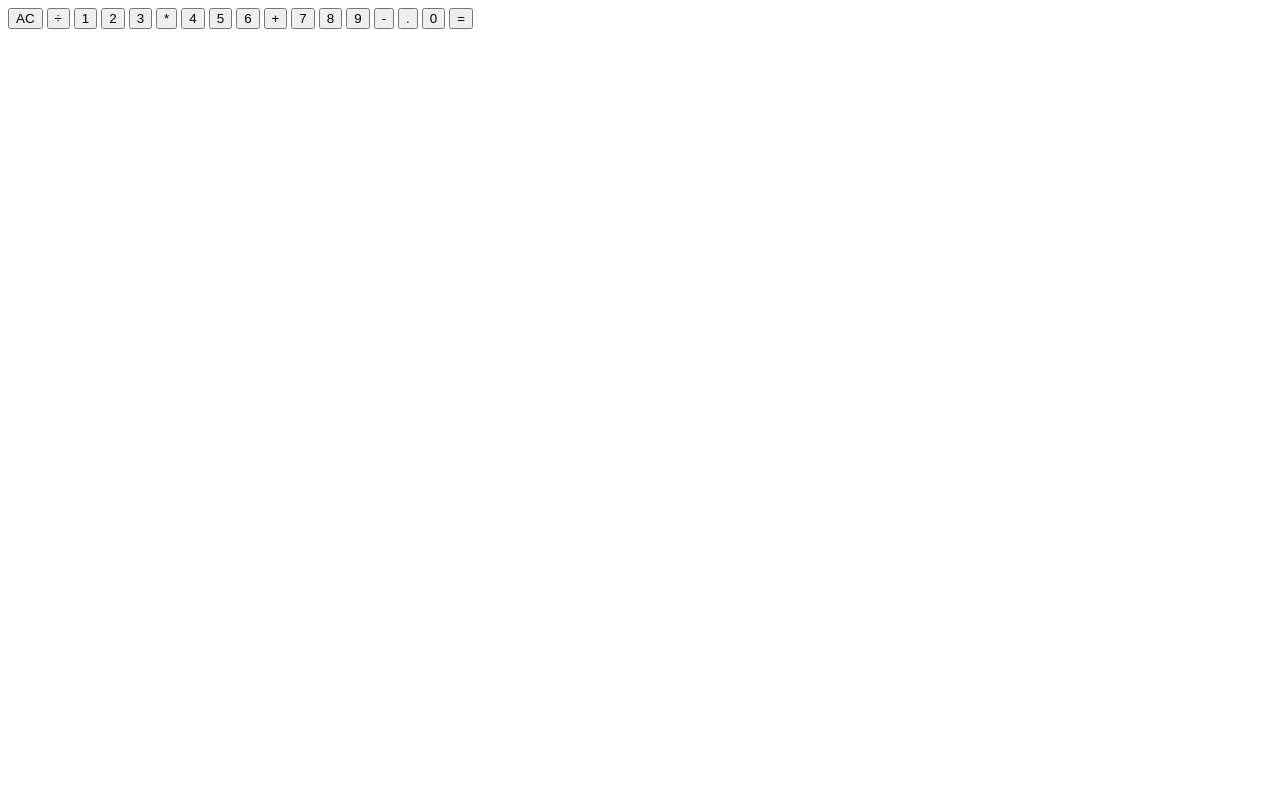
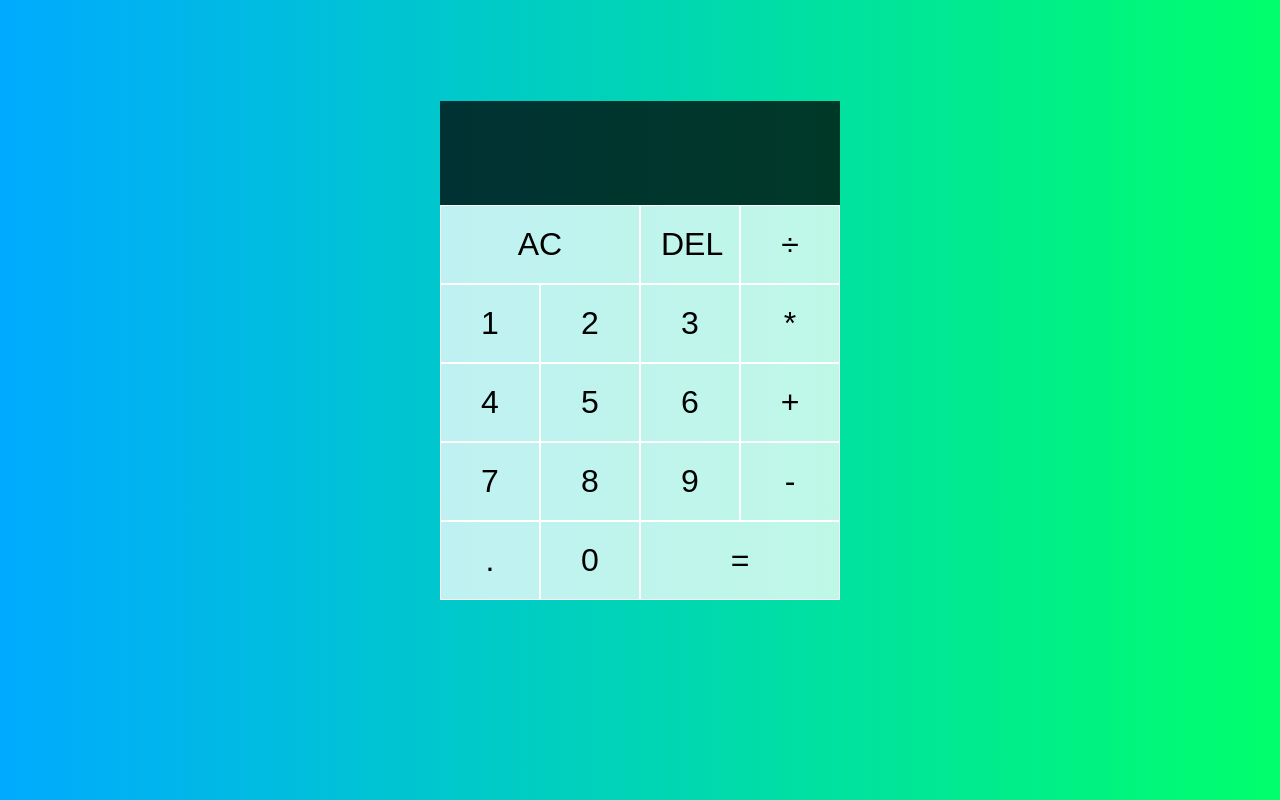
Before and after one commit to Marveeeen/calculator, a plain HTML site: page index.html in a window 1280 px wide. Drawn offline with Linux system fonts and the light colour scheme.

Commit message:
Added CSS

```diff
--- a/index.html
+++ b/index.html
@@ -15,6 +15,7 @@
                 <div class="current-operand"></div>
             </div>
             <button class="span-two">AC</button>
+            <button>DEL</button>
             <button>÷</button>
             <button>1</button>
             <button>2</button>
--- a/style.css
+++ b/style.css
@@ -0,0 +1,85 @@
+*,
+*::before,
+*::after{
+    box-sizing: border-box;
+    font-family: Gotham Rounded, sans-serif;
+    font-weight: normal;
+}
+
+html {
+    /* footer support */
+    position: relative;
+    min-height: 100%;
+}
+
+body {
+    padding: 0;
+    margin: 0;
+    background: linear-gradient(to right, #00AAFF, #00FF6C);
+    line-height: 1.6;
+}
+
+/** MAIN **/
+
+.main {
+    display: flex;
+    align-items: center;
+    justify-content: center;
+    height: 75vh;
+    min-height: 500px;
+    padding: 10px;
+    margin-top: 50px;
+}
+
+.calculator-grid {
+    display: grid;
+    align-content: center;
+    justify-content: center;
+    min-height: 100vh;
+    grid-template-columns: repeat(4, 100px);
+    grid-template-rows: minmax(120px, auto) repeat(5,);
+}
+
+.calculator-grid > button {
+    cursor: pointer;
+    font-size: 2rem;
+    border: 1px solid white;
+    outline: none;
+    background-color: rgba(255, 255, 255, .75);
+    padding: 20px;
+}
+
+.calculator-grid > button:hover {
+    cursor: pointer;
+    font-size: 2rem;
+    border: 1px solid white;
+    outline: none;
+    background-color: rgba(255, 255, 255, .90);
+}
+
+.span-two {
+    grid-column: span 2;
+}
+
+.output {
+    min-height: 13vh;
+    grid-column: 1 / -1;
+    background-color: rgba(0,0,0, .75);
+    display: flex;
+    align-items: flex-end;
+    justify-content: space-around;
+    flex-direction: column;
+    padding: 10px 20px;
+    word-wrap: break-word;
+    word-break: break-all;
+}
+
+.output .previous-operand {
+    color: rgba(255, 255, 255, .75);
+    font-size: 1.5rem;
+}
+
+.output .current-operand {
+    color: white;
+    font-size: 2.5rem;
+}
```
